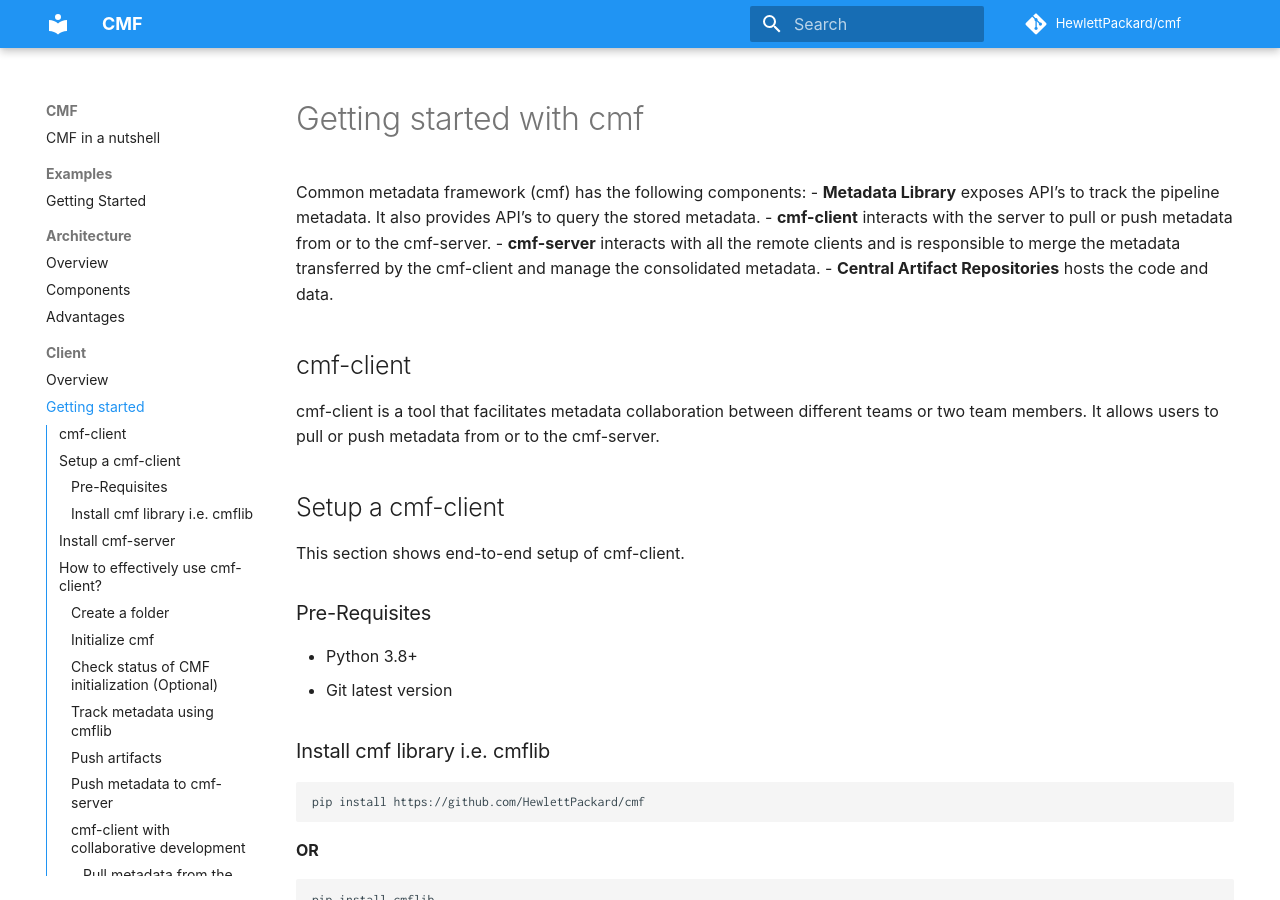
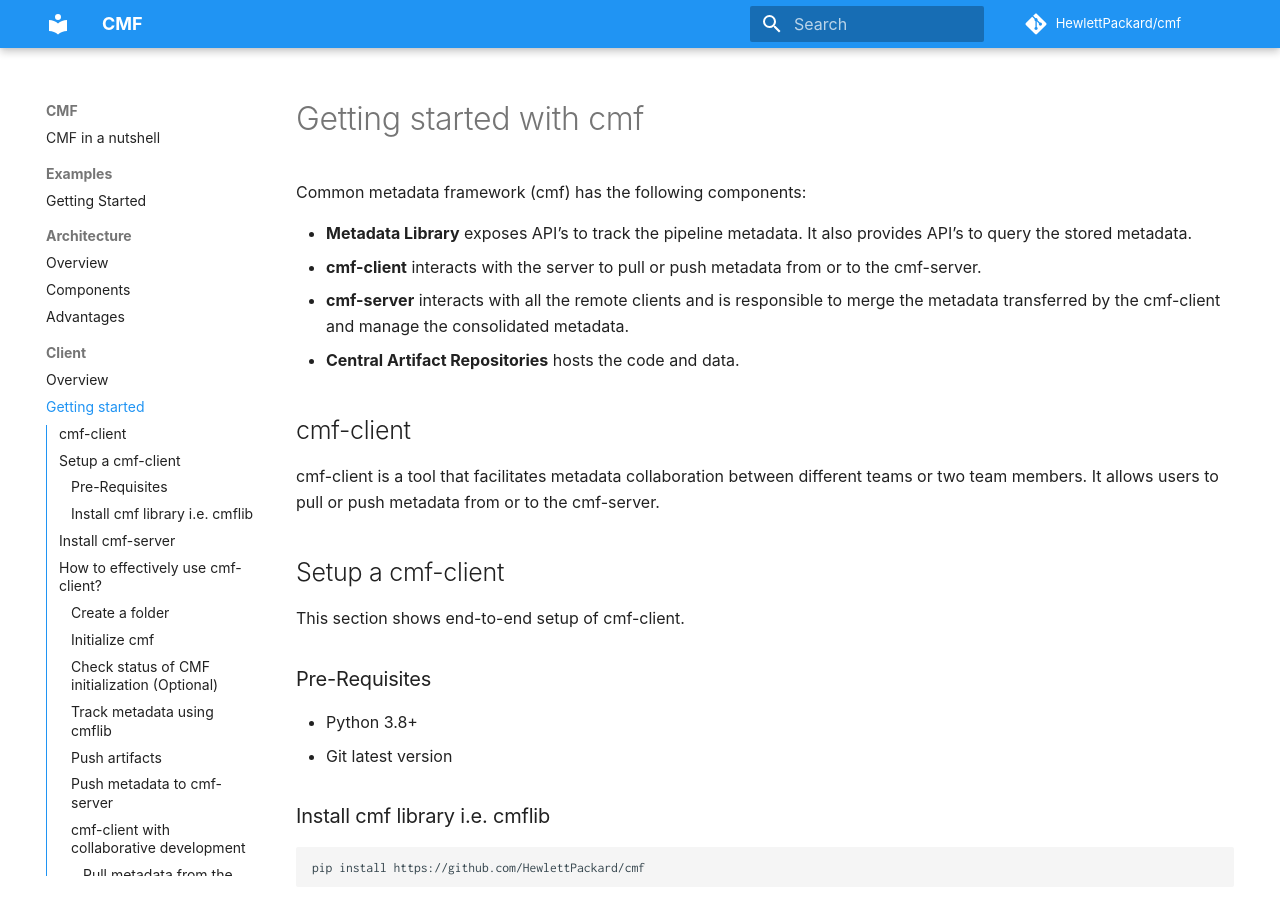
Before and after one commit to HewlettPackard/cmf, an MkDocs documentation site: the page built from docs/cmf_client/step-by-step.md, in a window 1280 px wide and 900 px high. Built offline with MkDocs 1.6.1 and Material for MkDocs 9.7.7, drawn with Linux system fonts in a browser that asks for light colours; some web fonts are replaced; comment, search, counter and statistics services are not loaded.

Commit message:
Update step-by-step.md

```diff
--- a/docs/cmf_client/step-by-step.md
+++ b/docs/cmf_client/step-by-step.md
@@ -1,5 +1,6 @@
 # Getting started with cmf
 Common metadata framework (cmf) has the following components:
+
 - **Metadata Library** exposes API’s to track the pipeline metadata. It also provides API’s to query the stored metadata.
 - **cmf-client** interacts with the server to pull or push metadata from or to the cmf-server.
 - **cmf-server** interacts with all the remote clients and is responsible to merge the metadata transferred by the cmf-client and manage the consolidated metadata.
@@ -72,4 +73,4 @@
 Check [here](./cmf_client.md) for more details.
 
 ## Flow Chart for cmf
-<img src="../assets/flow_chart_cmf.jpg" alt="Flow chart for cmf" style="display: block; margin: 0 auto" />
+<img src="assets/flow_chart_cmf.jpg" alt="Flow chart for cmf" style="display: block; margin: 0 auto" />
```
